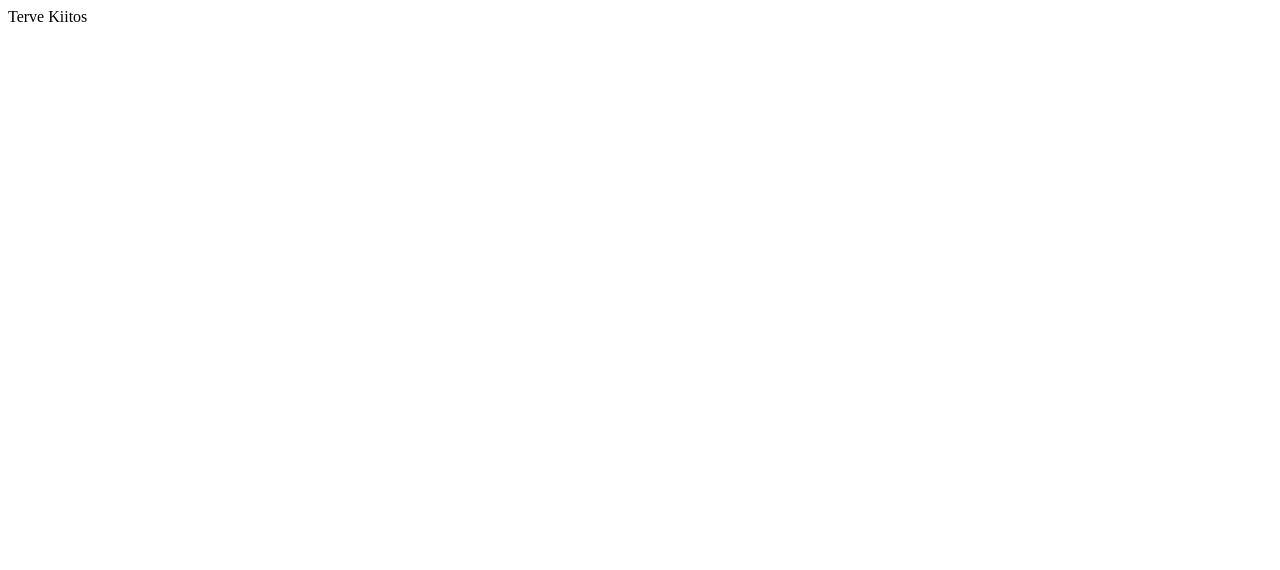
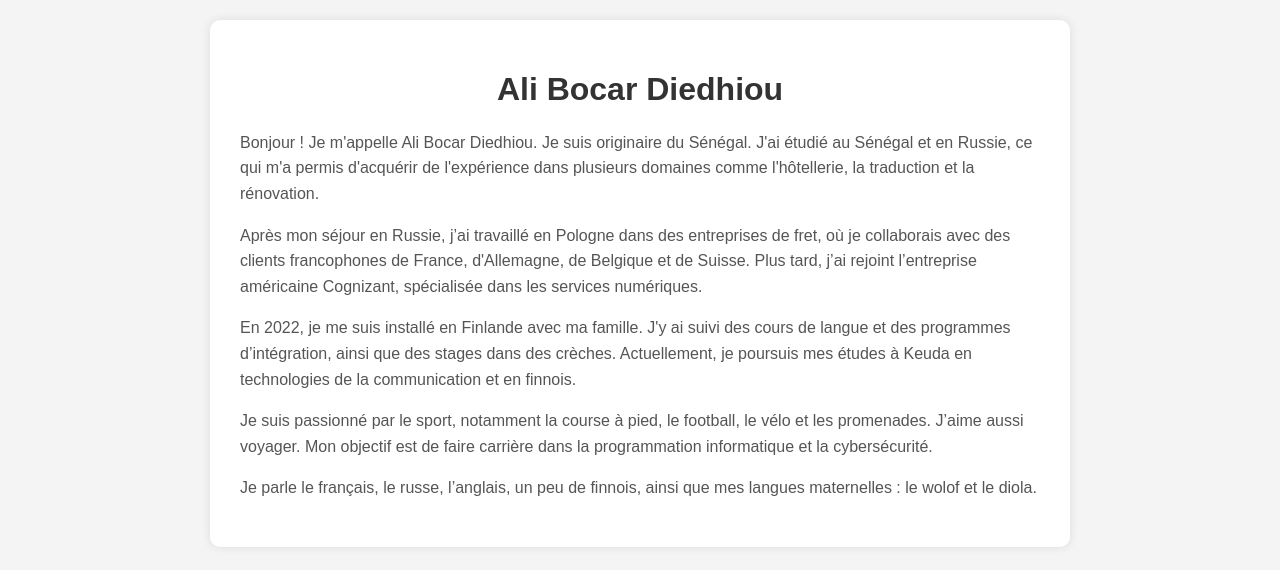
Before and after one commit to AliBocar/AliBocar.github.io, a plain HTML site: page index.html in a window 1280 px wide. Drawn offline with Linux system fonts and the light colour scheme.

Commit message:
Update index.html

```diff
--- a/index.html
+++ b/index.html
@@ -1,2 +1,46 @@
-Terve
-Kiitos
+<!DOCTYPE html>
+<html lang="fr">
+<head>
+    <meta charset="UTF-8">
+    <meta name="viewport" content="width=device-width, initial-scale=1.0">
+    <title>Présentation - Ali Bocar Diedhiou</title>
+    <style>
+        body {
+            font-family: Arial, sans-serif;
+            background-color: #f4f4f4;
+            margin: 0;
+            padding: 20px;
+        }
+        .container {
+            max-width: 800px;
+            background-color: #fff;
+            margin: auto;
+            padding: 30px;
+            box-shadow: 0 0 10px rgba(0,0,0,0.1);
+            border-radius: 10px;
+        }
+        h1 {
+            text-align: center;
+            color: #333;
+        }
+        p {
+            line-height: 1.6;
+            color: #555;
+        }
+    </style>
+</head>
+<body>
+    <div class="container">
+        <h1>Ali Bocar Diedhiou</h1>
+        <p>Bonjour ! Je m'appelle Ali Bocar Diedhiou. Je suis originaire du Sénégal. J'ai étudié au Sénégal et en Russie, ce qui m'a permis d'acquérir de l'expérience dans plusieurs domaines comme l'hôtellerie, la traduction et la rénovation.</p>
+
+        <p>Après mon séjour en Russie, j’ai travaillé en Pologne dans des entreprises de fret, où je collaborais avec des clients francophones de France, d'Allemagne, de Belgique et de Suisse. Plus tard, j’ai rejoint l’entreprise américaine Cognizant, spécialisée dans les services numériques.</p>
+
+        <p>En 2022, je me suis installé en Finlande avec ma famille. J'y ai suivi des cours de langue et des programmes d’intégration, ainsi que des stages dans des crèches. Actuellement, je poursuis mes études à Keuda en technologies de la communication et en finnois.</p>
+
+        <p>Je suis passionné par le sport, notamment la course à pied, le football, le vélo et les promenades. J’aime aussi voyager. Mon objectif est de faire carrière dans la programmation informatique et la cybersécurité.</p>
+
+        <p>Je parle le français, le russe, l’anglais, un peu de finnois, ainsi que mes langues maternelles : le wolof et le diola.</p>
+    </div>
+</body>
+</html>
```
